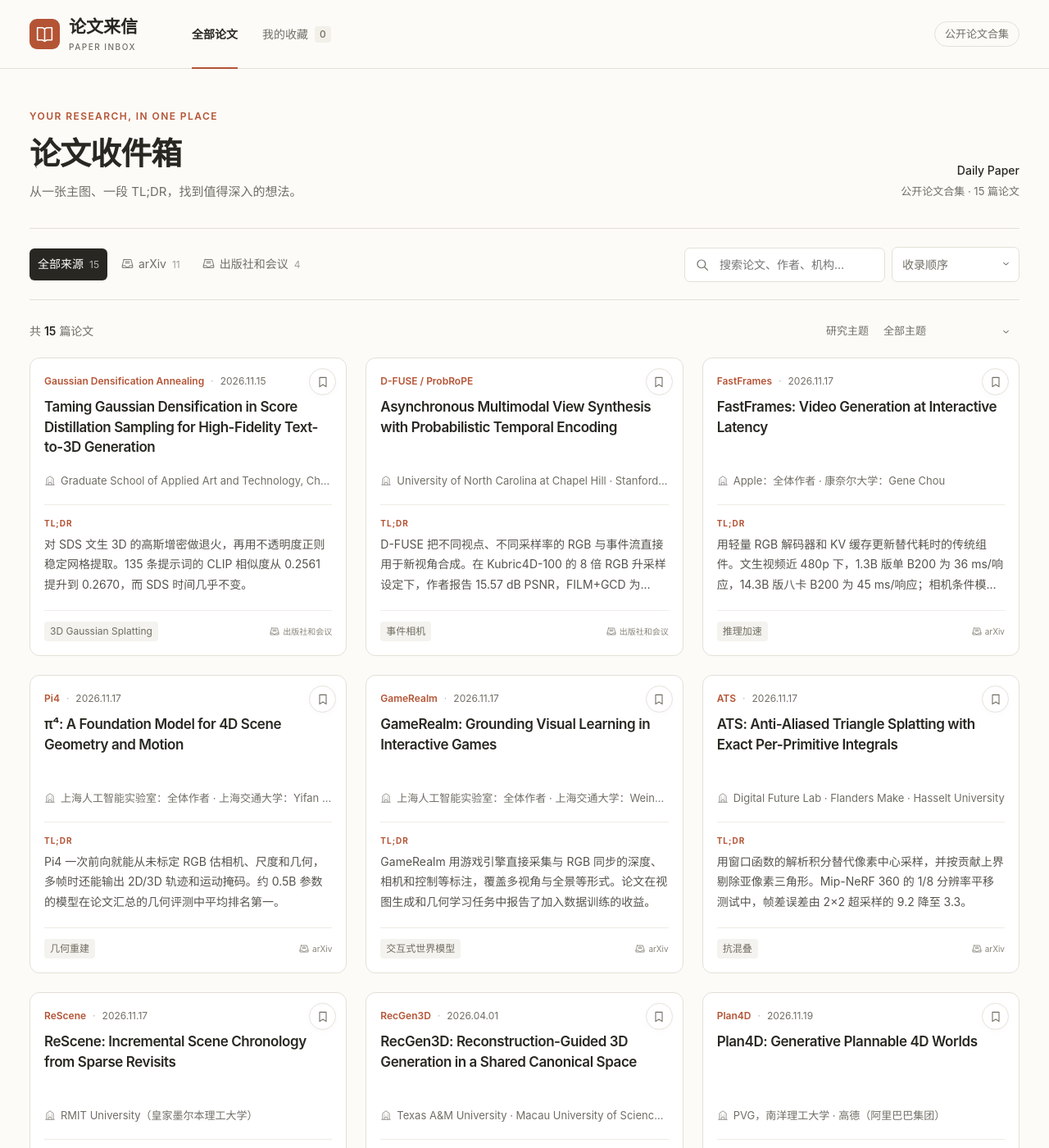
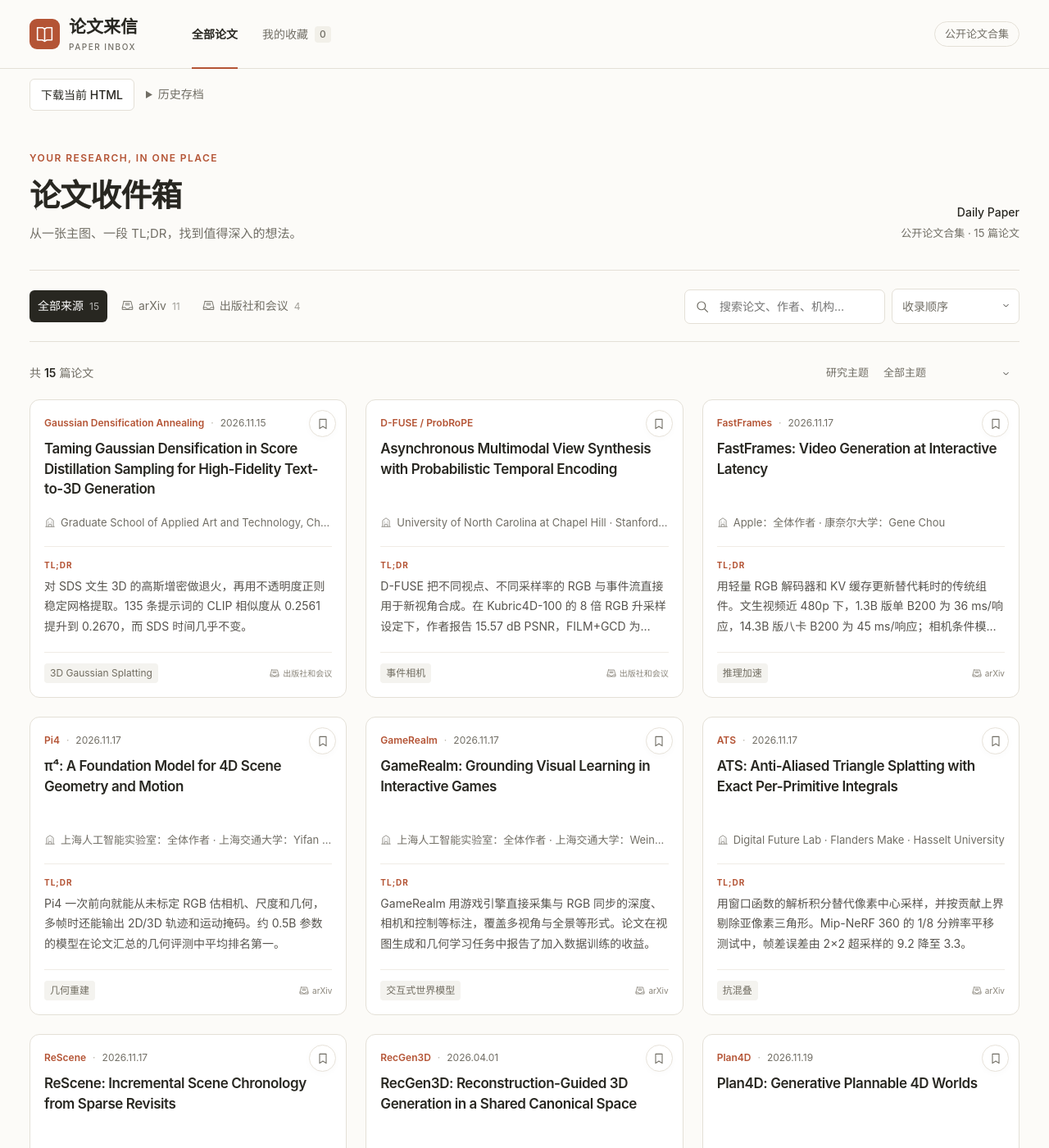
Before and after one commit to AlexanderTsui/AlexanderTsui.github.io, a Jekyll site: the page dailypaper/index.html, which Jekyll copies as it is, in a window 1280 px wide and 1400 px high. Shown: the whole window at 82% size. Built offline with Jekyll 4.4.1, drawn with Linux system fonts in a browser that asks for light colours.

Commit message:
Separate the current HTML download from immutable daily archives

```diff
--- a/dailypaper/index.html
+++ b/dailypaper/index.html
@@ -74,6 +74,8 @@
 .public-paper-figure .figure-unavailable{padding:1rem 1.15rem;color:var(--muted);font-size:.88rem}
 .public-paper-figure .figure-frame>button[hidden],.public-paper-figure .figure-unavailable[hidden]{display:none !important}
 
+
+.public-release-toolbar{max-width:var(--max);margin:12px auto 0;display:flex;align-items:flex-start;gap:14px;padding:0 4px}.public-release-toolbar details{padding-top:7px;color:var(--muted);font-size:14px}.public-release-toolbar summary{cursor:pointer}.public-release-toolbar details p{margin-top:6px;font-size:13px}.public-release-toolbar .source-list{margin-bottom:0}@media(max-width:1280px){.public-release-toolbar{margin-inline:32px}}@media(max-width:720px){.public-release-toolbar{margin-inline:20px;padding:0}}
 </style>
 
 
@@ -93,8 +95,8 @@
       <span class="preview-badge">样例合集</span>
     </div>
   </header>
-  <main id="main" tabindex="-1"></main>
-  <section class="detail-shell" aria-labelledby="history"><details><summary id="history">历史版本下载</summary><ul class="source-list"><li><a href="./history/2026-11-23.html" download="paper-inbox.html">下载当日归档 HTML</a></li><li><a href="./history/2026-11-23.html" download="paper-inbox-2026-11-23.html">2026-11-23 · 15 篇</a></li></ul></details></section><footer class="site-footer">
+  <nav class="public-release-toolbar" aria-label="网页下载"><a class="button" id="public-download-current" href="./index.html" download="paper-inbox.html">下载当前 HTML</a><details><summary>历史存档</summary><p>历史存档保留当日页面，排版和图片可能与当前版本不同。</p><ul class="source-list"><li><a href="https://alexandertsui.github.io/dailypaper/history/2026-11-23.html" download="paper-inbox-2026-11-23.html">2026-11-23 · 15 篇</a></li></ul></details></nav><main id="main" tabindex="-1"></main>
+  <footer class="site-footer">
     <span>论文来信 <span class="footer-dot">·</span> Paper Inbox</span>
     <button class="text-button" data-action="references">版式参考</button>
   </footer>
```
Also changed, not shown: other parts of dailypaper/index.html (+1 -0 lines).
